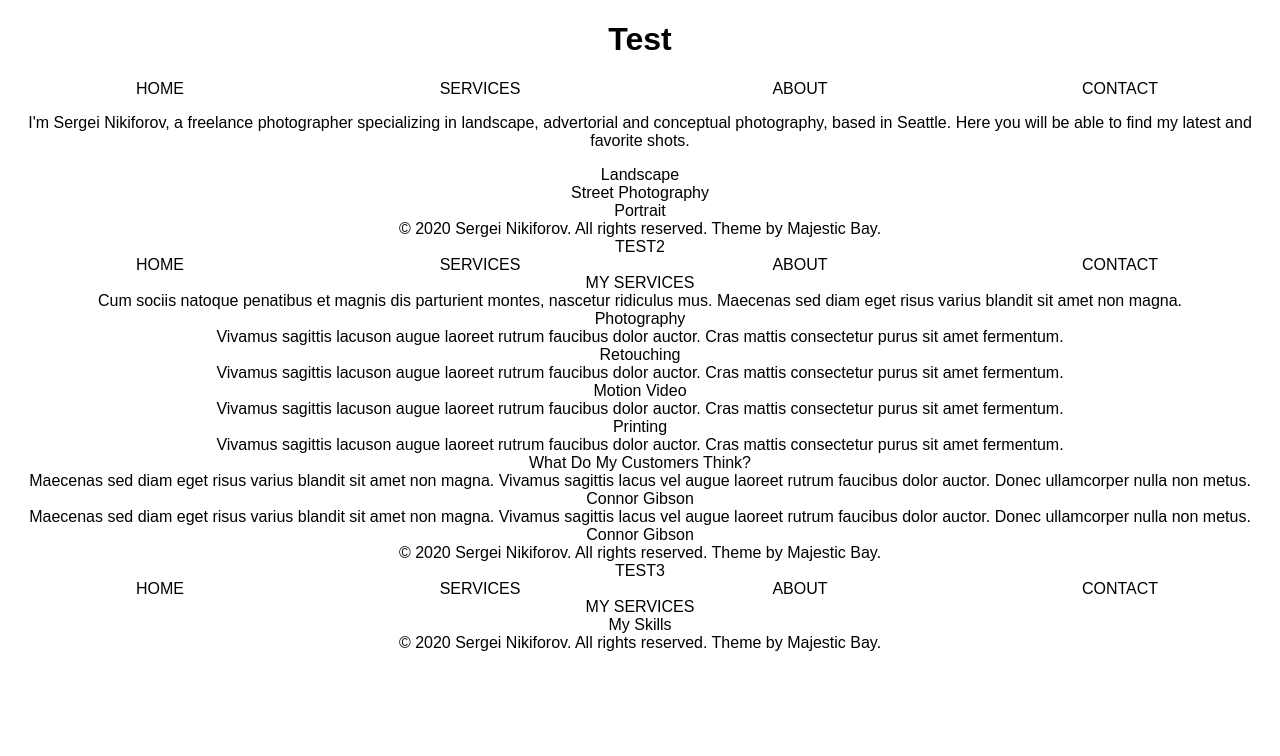
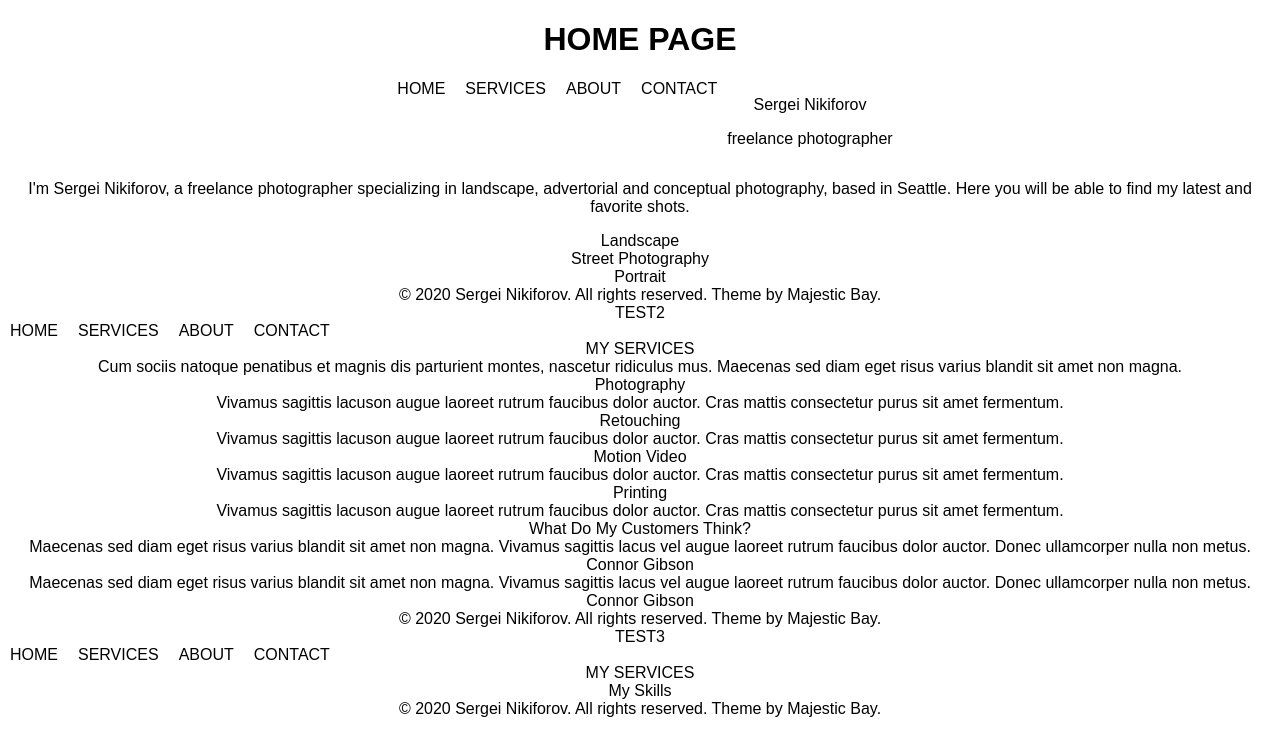
Before and after one commit to lyly2112/nikiforov, a React (Create React App) app: page / in a window 1280 px wide. Shown: the top 756 px of the page. Built offline with nearby package versions, Linux system fonts and the light colour scheme.

Commit message:
changed files pascal case  names, added css for navbar

```diff
--- a/src/About_me.js
+++ b/src/AboutMe.js
@@ -1,14 +1,14 @@
 import React from 'react';
-import Navbar_short from './Navbar_short';
-import Work_with_me from './Work_with_me';
+import NavbarShort from './NavbarShort';
+import WorkWithMe from './WorkWithMe';
 import Footer from './Footer';
 
-function About_me(){
+function AboutMe(){
     return (
         <dev className="about_me">
                         <div>TEST3</div>
 
-            <Navbar_short/>
+            <NavbarShort/>
             <dev className="bio_container">
                 <dev className="photo"></dev>
                 <dev className="bio"></dev>
@@ -17,10 +17,10 @@ function About_me(){
                 <dev className="skills_top">My Skills</dev>
                 <dev className="skills"></dev>
             </dev>
-            <Work_with_me/>
+            <WorkWithMe/>
             <Footer/>
         </dev>
     )
 }
 
-export default About_me;
+export default AboutMe;
--- a/src/App.js
+++ b/src/App.js
@@ -1,7 +1,7 @@
 import React, { Component } from 'react';
 import Home from './Home';
 import Services from './Services';
-import About_me from './About_me';
+import AboutMe from './AboutMe';
 
 import './App.css';
 
@@ -11,7 +11,7 @@ class App extends Component {
       <div className="App">
         <Home/>
         <Services/>
-        <About_me/>
+        <AboutMe/>
       </div>
     );
   }
--- a/src/Home.js
+++ b/src/Home.js
@@ -1,13 +1,13 @@
 import React from 'react';
 import Navbar from './Navbar';
 import Gallery from './Gallery';
-import Work_with_me from './Work_with_me.js';
+import WorkWithMe from './WorkWithMe';
 import Footer from './Footer';
 
 function Home() {
     return (
       <div>
-        <h1>Test</h1>
+        <h1>HOME PAGE</h1>
         <Navbar/>
         <div className="intoduction">
           <p>I'm Sergei Nikiforov, a freelance photographer
@@ -16,7 +16,7 @@ function Home() {
             to find my latest and favorite shots.</p>
         </div>
         <Gallery/>
-        <Work_with_me/>
+        <WorkWithMe/>
         <Footer/>
       </div>
     )
--- a/src/Navbar.js
+++ b/src/Navbar.js
@@ -10,8 +10,8 @@ function Navbar() {
             <div className="col">CONTACT</div>
           </div>
           <div className="name">
-            <div className="name_top"></div>
-            <div className="name_bottom"></div>
+          <div className="my_name"><p>Sergei Nikiforov</p>
+          <p>freelance photographer</p></div>
           </div>
         </div>
     )
--- a/src/Navbar_short.js
+++ b/src/NavbarShort.js
@@ -1,6 +1,6 @@
 import React from 'react';
 
-function Navbar_short() {
+function NavbarShort() {
     return (
         <div className="navbar_short">
           <div className="navbar_menu">
@@ -14,4 +14,4 @@ function Navbar_short() {
     )
 }
 
-export default Navbar_short;
+export default NavbarShort;
--- a/src/Services.js
+++ b/src/Services.js
@@ -1,6 +1,6 @@
 import React from 'react';
-import Navbar_short from './Navbar_short';
-import Services_container from './Services_container';
+import NavbarShort from './NavbarShort';
+import ServicesContainer from './ServicesContainer';
 import Reviews from './Reviews';
 import Footer from './Footer';
 
@@ -8,8 +8,8 @@ function Services() {
     return (
         <div>
             <div>TEST2</div>
-            <Navbar_short/>
-            <Services_container/>
+            <NavbarShort/>
+            <ServicesContainer/>
             <Reviews/>
             <Footer/>
         </div>
--- a/src/Services_container.js
+++ b/src/ServicesContainer.js
@@ -1,6 +1,6 @@
 import React from 'react';
 
-function Services_container() {
+function ServicesContainer() {
     return (
         <div>
         <div className="services_description">Cum sociis natoque penatibus et magnis dis parturient montes, nascetur ridiculus mus. Maecenas sed diam eget risus varius blandit sit amet non magna.</div>
@@ -24,4 +24,4 @@ function Services_container() {
     )
 }
 
-export default Services_container;
+export default ServicesContainer;
--- a/src/Work_with_me.js
+++ b/src/WorkWithMe.js
@@ -1,6 +1,6 @@
 import React from 'react';
 
-function Work_with_me () {
+function WorkWithMe () {
 return (
     <div className="work_with_me">
         <div className="lets_header"></div>
@@ -10,4 +10,4 @@ return (
 )
 }
 
-export default Work_with_me;
+export default WorkWithMe;
--- a/src/index.css
+++ b/src/index.css
@@ -2,6 +2,11 @@ body {
   margin: 0;
   padding: 0;
   font-family: sans-serif;
+}
+
+.navbar {
+  display: flex;
+  justify-content: center;
 }
 
 .navbar_menu {
@@ -9,5 +14,6 @@ body {
 }
 
 .col {
-  flex: 1;
+  padding-left: 10px;
+  padding-right: 10px;
 }
```
